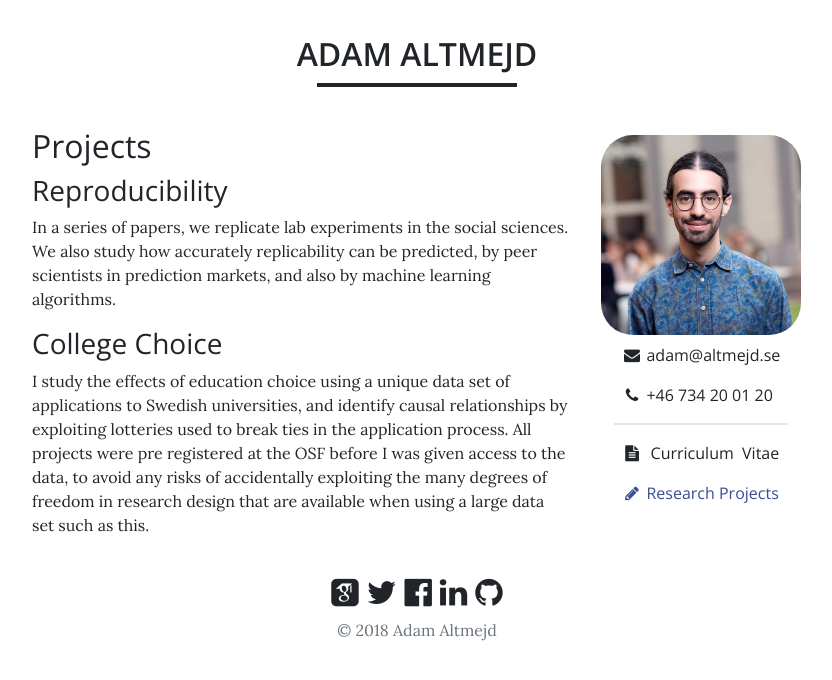
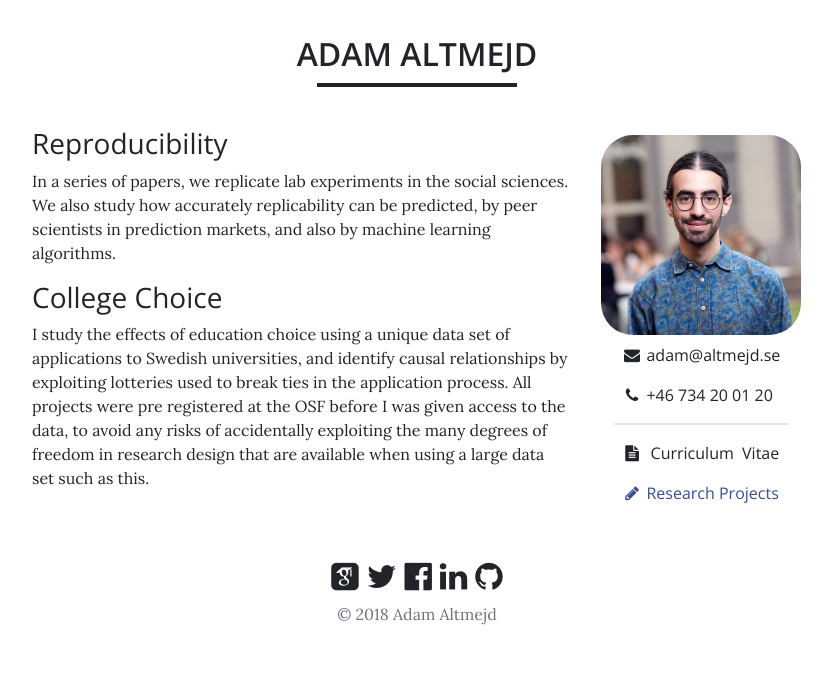
Before and after one commit to adamaltmejd/adamaltmejd.github.io, a Jekyll site: the page built from projects/index.html, in a window 1280 px wide. Shown: the top 680 px of the page, without its empty margins (223-1055 px from the left). Built offline with Jekyll 4.4.1, drawn with Linux system fonts in a browser that asks for light colours; some web fonts are replaced; the list of posts is cut into pages by our own code.

Commit message:
removed heads and pagination

```diff
--- a/_layouts/page.html
+++ b/_layouts/page.html
@@ -1,5 +1,4 @@
 ---
 layout: default
 ---
-{% if page.title %}<header><h1>{{ page.title }}</h1></header>{% endif %}
 {{ content }}
--- a/_layouts/project.html
+++ b/_layouts/project.html
@@ -1,6 +1,8 @@
 ---
 layout: default
 ---
-{% if page.title %}<header><h1>{{ page.title }}</h1></header>{% endif %}
+{% if page.title %}<header>
+    <h1>{{ page.title }}</h1>
+</header>{% endif %}
 {{ content }}
 {% include publication_list.html %}
```
Also changed, not shown: _layouts/post.html (+4 -3 lines).
